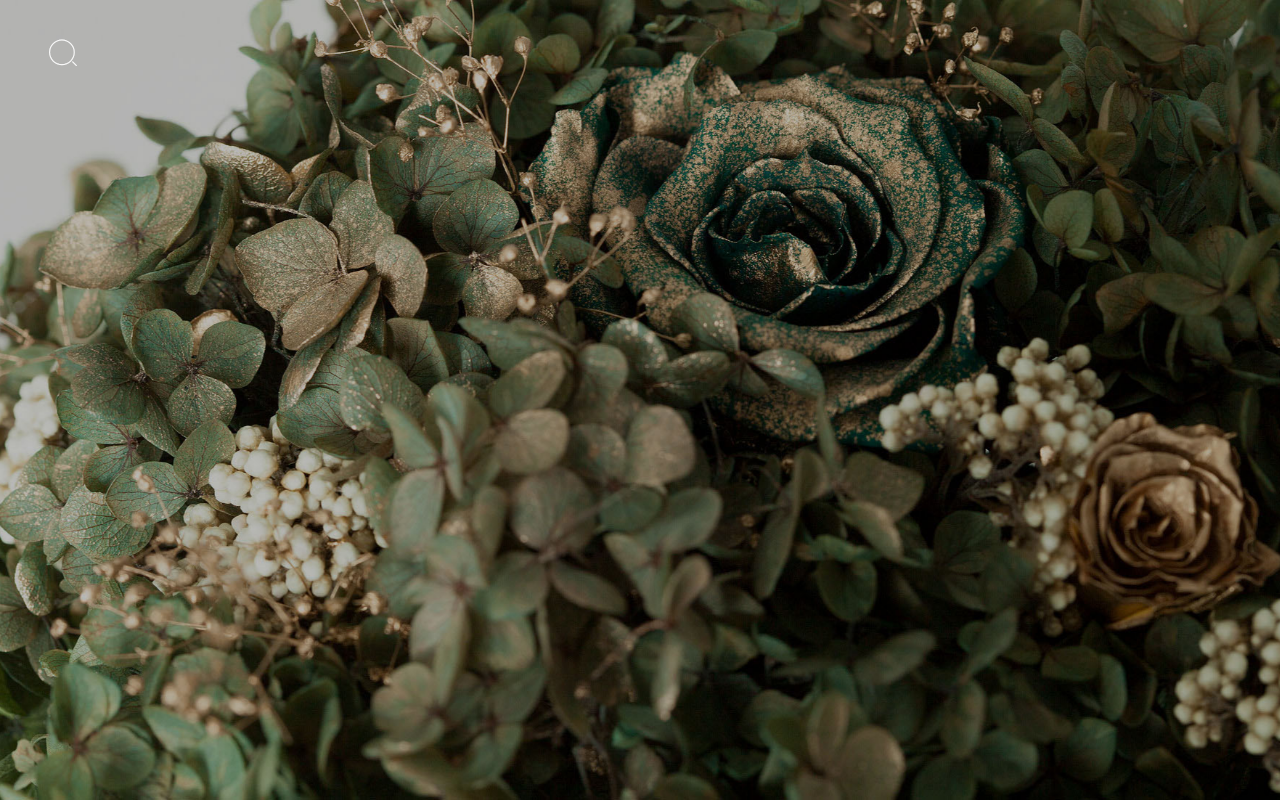
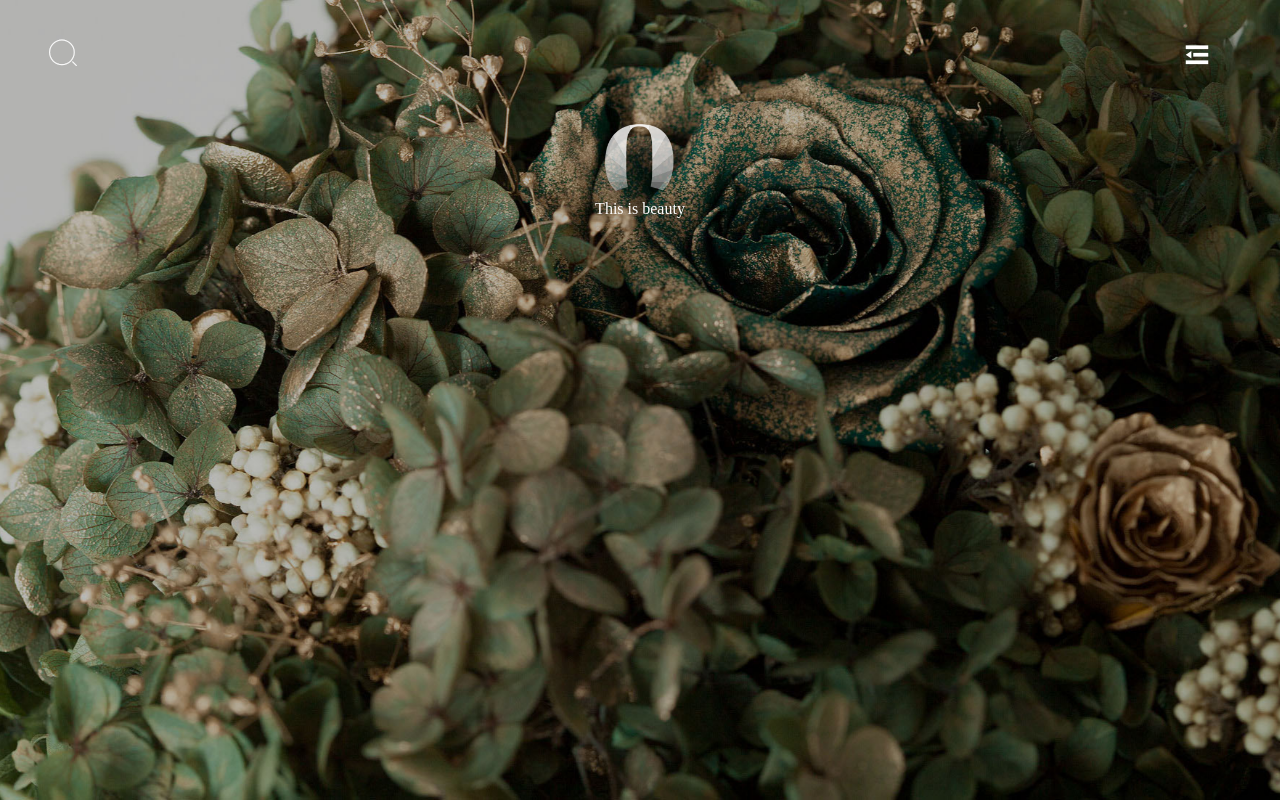
Before and after one commit to laozhangkanshijie/myblog, a Vue app: page /#/ in a window 1280 px wide. Built offline with nearby package versions, Linux system fonts and the light colour scheme.

Commit message:
写好菜单和头像布局，准备写文章部分

```diff
--- a/src/views/Home.vue
+++ b/src/views/Home.vue
@@ -2,40 +2,31 @@
     <div class="home">
         <div class="Yarn_Background"></div>
         <div class="search" v-if="!isSearch">
-            <i class="js-toggle-search iconfont" @click="chekInput"></i>
+            <i class="js-toggle-search iconfont" @click="isSearch=true"></i>
         </div>
         <transition name="el-fade-in-linear">
             <div class="searchInput transition-box" v-if="isSearch">
-                <el-input clearable v-model="input" placeholder="请输入内容" @change="search"></el-input>
+                <el-input autofocus clearable v-model="input" placeholder="请输入内容" @change="search"></el-input>
             </div>
         </transition>
 
-        <!-- <el-menu
-            :default-active="activeIndex"
-            class="el-menu-demo"
-            mode="horizontal"
-            @select="handleSelect"
-        >
-            <el-menu-item index="1">处理中心</el-menu-item>
-            <el-submenu index="2">
-                <template slot="title">我的工作台</template>
-                <el-menu-item index="2-1">选项1</el-menu-item>
-                <el-menu-item index="2-2">选项2</el-menu-item>
-                <el-menu-item index="2-3">选项3</el-menu-item>
-                <el-submenu index="2-4">
-                    <template slot="title">选项4</template>
-                    <el-menu-item index="2-4-1">选项1</el-menu-item>
-                    <el-menu-item index="2-4-2">选项2</el-menu-item>
-                    <el-menu-item index="2-4-3">选项3</el-menu-item>
-                </el-submenu>
-            </el-submenu>
-            <el-menu-item index="3" disabled>消息中心</el-menu-item>
-            <el-menu-item index="4">
-                <a href="https://www.ele.me" target="_blank">订单管理</a>
-            </el-menu-item>
-        </el-menu>-->
+        <div class="menuIcon" v-if="!isSearch" @click="showMenu">
+            <i class="el-icon-s-fold"></i>
+        </div>
+
+        <div class="menu" v-if="isMenu && !isSearch">
+            <el-button-group>
+                <el-button>首页</el-button>
+                <el-button>分类</el-button>
+                <el-button>个人中心</el-button>
+            </el-button-group>
+        </div>
+        <div class="siteHeader123">
+            <img src="../assets/images/omikron.png" alt />
+            <p>This is beauty</p>
+        </div>
         <!-- <el-container>
-            <el-header>Header</el-header>
+            <el-header height="0"></el-header>
             <el-main>Main</el-main>
             <el-footer>Footer</el-footer>
         </el-container>-->
@@ -55,6 +46,7 @@ export default {
         title: ''
       },
       isSearch: false,
+      isMenu: false,
       input: ''
     }
   },
@@ -62,12 +54,13 @@ export default {
     onSubmit () {
       console.log('submit!')
     },
-    chekInput () {
-      this.isSearch = !this.isSearch
+    search () {
+      this.isSearch = false
+      this.isMenu = false
+      this.input = ''
     },
-    search () {
-      this.isSearch = !this.isSearch
-      this.input = ''
+    showMenu () {
+      this.isMenu = !this.isMenu
     }
   }
 }
@@ -76,13 +69,9 @@ export default {
 <style lang="less">
 .el-header,
 .el-footer {
-    background-color: #b3c0d1;
-    color: #333;
     text-align: center;
-    line-height: 60px;
 }
 .el-main {
-    background-color: #e9eef3;
     color: #333;
     text-align: center;
     line-height: 160px;
@@ -124,6 +113,32 @@ body > .el-container {
         margin-right: 20px;
     }
 }
+
+.menuIcon {
+    position: absolute;
+    z-index: 998;
+    top: 2.5em;
+    right: 3em;
+    i {
+        font-size: 30px;
+        line-height: 30px;
+        margin-right: 20px;
+        color: #fff;
+    }
+}
+.menu {
+    max-width: 640px;
+    padding: 0;
+    margin: 0 auto;
+    position: fixed;
+    width: 100%;
+    left: 0;
+    right: 0;
+    top: 5em;
+    bottom: 0;
+    display: flex; /*所有子元素block或inline都变成行内块元素的样式*/
+    justify-content: center; /*子元素靠右*/
+}
 .js-toggle-search {
     height: 35px;
     width: 35px;
@@ -132,6 +147,7 @@ body > .el-container {
     display: inline;
     -webkit-transition: all 500ms ease-in-out;
     transition: all 500ms ease-in-out;
+    cursor: pointer;
 }
 
 .searchInput {
@@ -142,8 +158,9 @@ body > .el-container {
     width: 100%;
     left: 0;
     right: 0;
-    top: 1.5em;
+    top: 3em;
     bottom: 0;
+    z-index: 3;
     .el-input {
         font-size: 24px;
     }
@@ -163,4 +180,16 @@ body > .el-container {
         box-sizing: border-box;
     }
 }
+.siteHeader123 {
+    position: relative;
+    padding-top: 120px;
+    text-align: center;
+    img {
+        display: inline-block;
+        width: 100px;
+    }
+    p {
+        color: #fff;
+    }
+}
 </style>
```
Also changed, not shown: src/assets/images/omikron.png (added).
